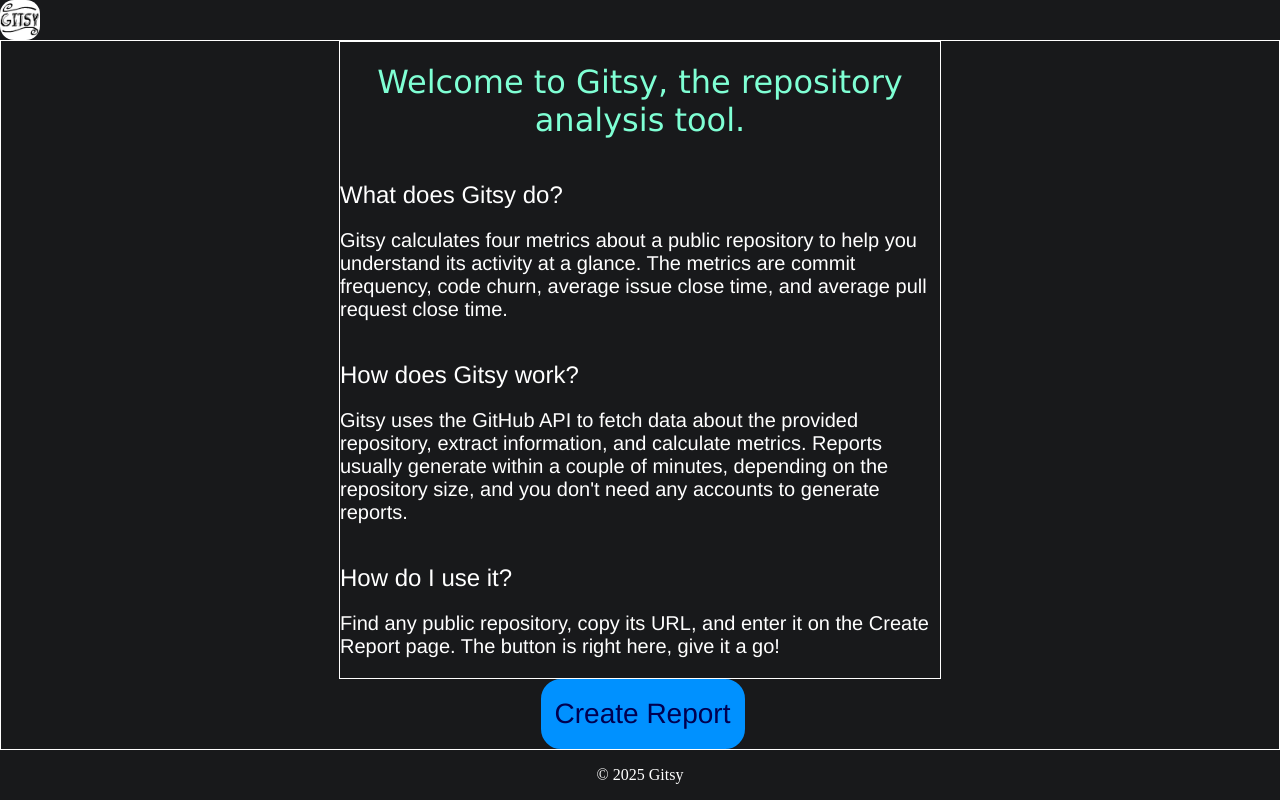
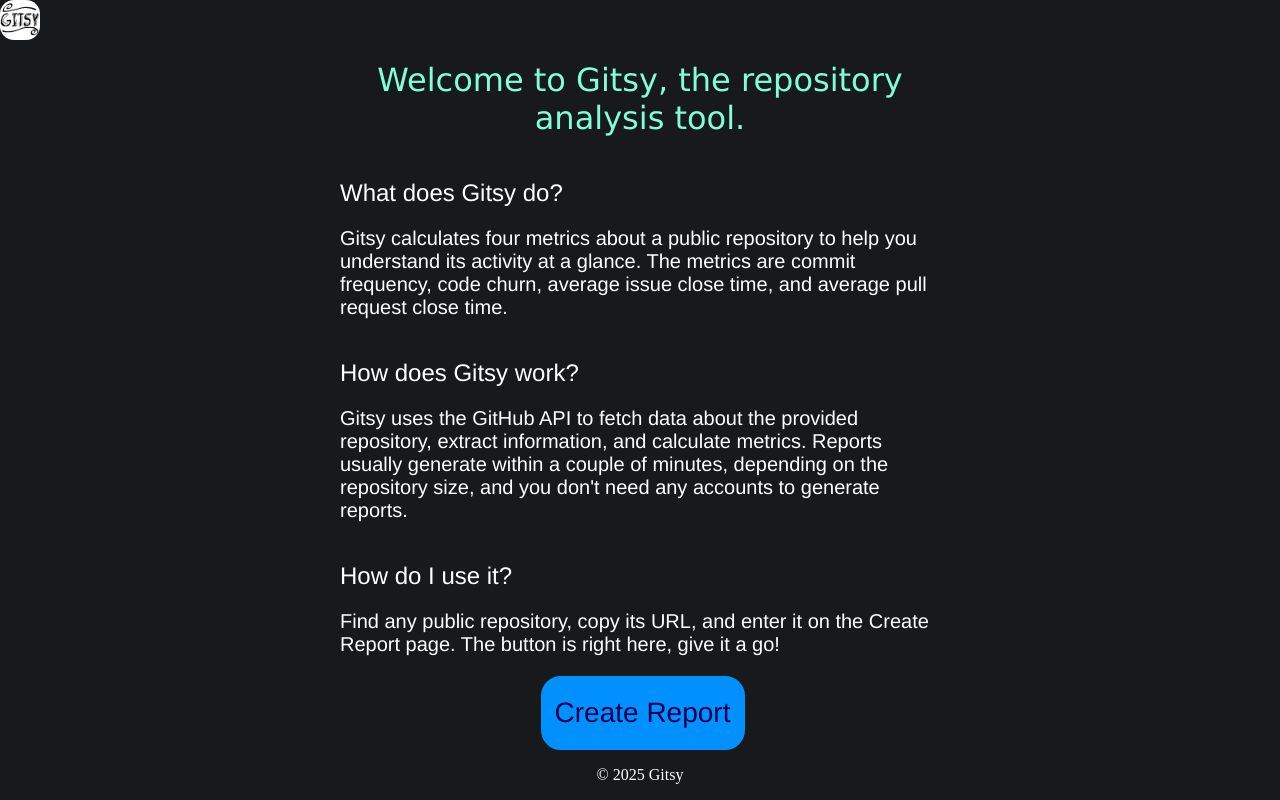
Before and after one commit to matslyk0/Gitsy, a React (Vite) app in the folder frontend/gitsy/: page /get-started in a window 1280 px wide. Built offline with nearby package versions, Linux system fonts and the light colour scheme.

Commit message:
fix: remove debugging borders

```diff
--- a/frontend/gitsy/src/pages/GetStarted/GetStarted.jsx
+++ b/frontend/gitsy/src/pages/GetStarted/GetStarted.jsx
@@ -49,7 +49,7 @@
     alignItems: "center",
     flex: "1",
     flexDirection: "column",
-    border: "1px solid white" /* for debugging */,
+    border: "0px solid white" /* for debugging */,
   };
 
   return (
--- a/frontend/gitsy/src/pages/GetStarted/GetStarted.module.css
+++ b/frontend/gitsy/src/pages/GetStarted/GetStarted.module.css
@@ -1,6 +1,6 @@
 .introduction {
   align-items: center;
-  border: 1px solid white; /* for debugging */
+  border: 0px solid white; /* for debugging */
   display: flex;
   flex-direction: column;
   justify-content: center;
```
